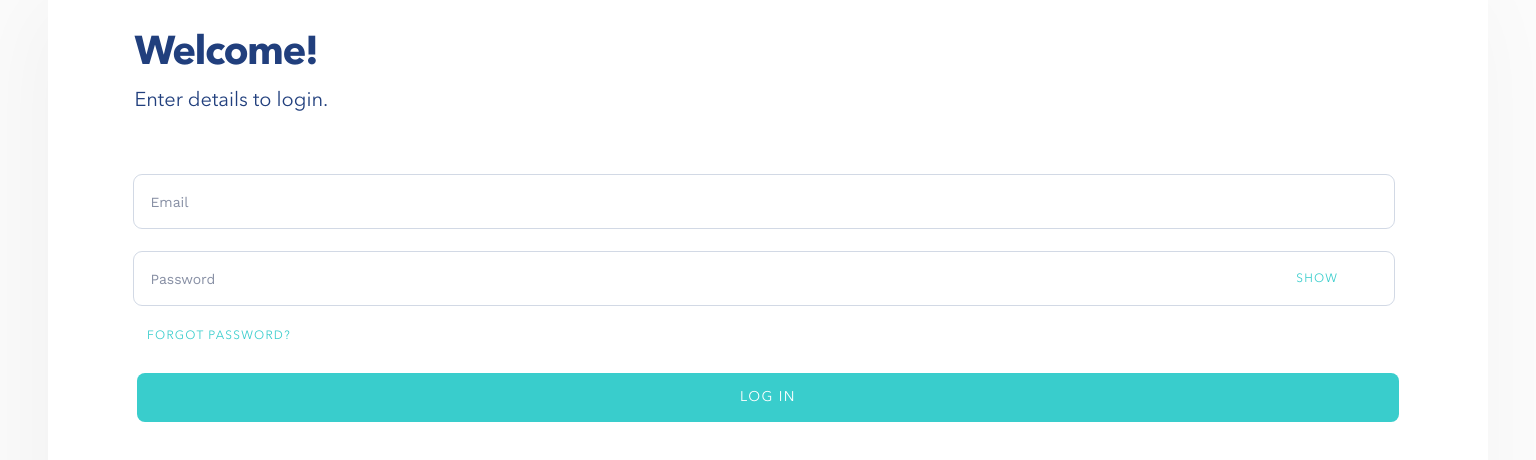
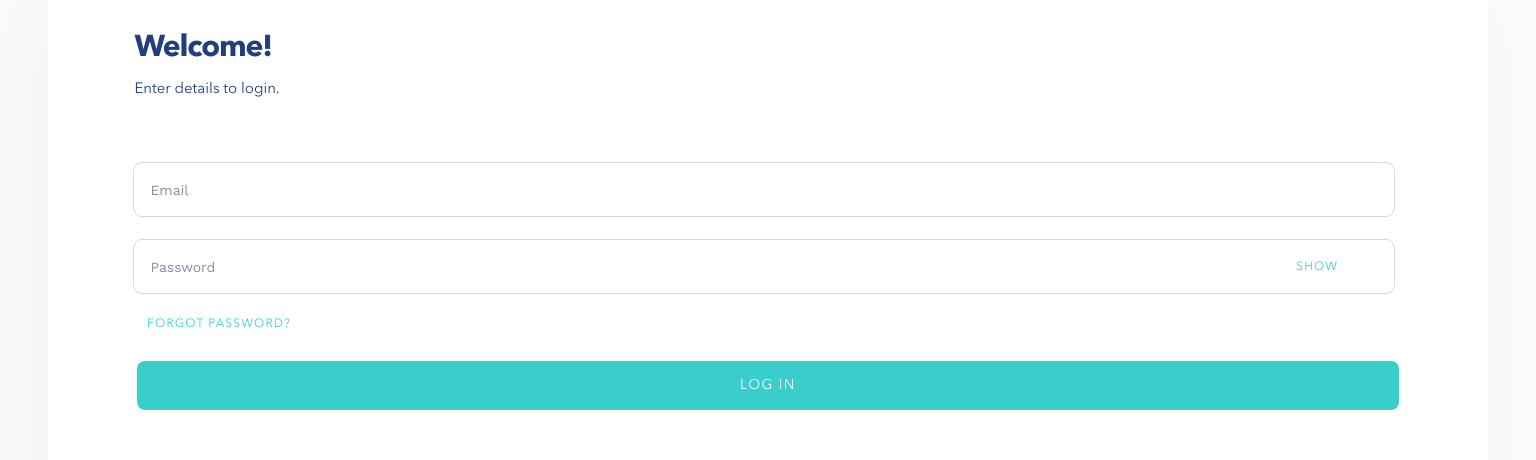
Before and after one commit to davidayankoya/lendsqr-fe-test, a React (Create React App) app: page /login in a window 1536 px wide. Shown: the top 460 px of the page. Built offline with nearby package versions, Linux system fonts and the light colour scheme.

Commit message:
fix mobile responsiveness

```diff
--- a/src/modules/web/pages/Login/index.module.scss
+++ b/src/modules/web/pages/Login/index.module.scss
@@ -44,7 +44,7 @@
             .text {
                 font-family: 'Avenir Next';
                 font-weight: 700;
-                font-size: 40px;
+                font-size: 30px;
                 letter-spacing: -0.04em;
             }
         }
@@ -53,7 +53,7 @@
             margin-bottom: 60px;
             .text {
                 font-family: 'Avenir Next';
-                font-size: 20px;
+                font-size: 15px;
                 line-height: 27.32px;
             }
         }
@@ -99,5 +99,11 @@
         padding: 50px 6%;
         align-items: center;
         justify-content: center;
+        .textHeading .text {
+             font-size: 40px;
+        }
+        .smallerText .text {
+             font-size: 20px;
+        }
     }
 }
```
